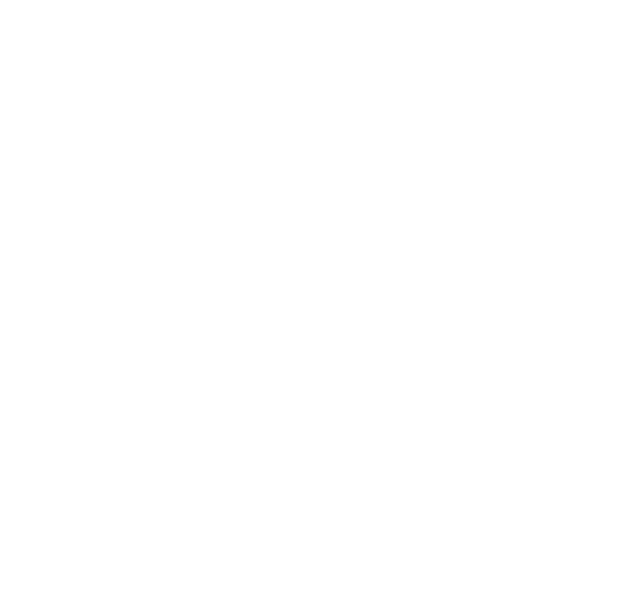
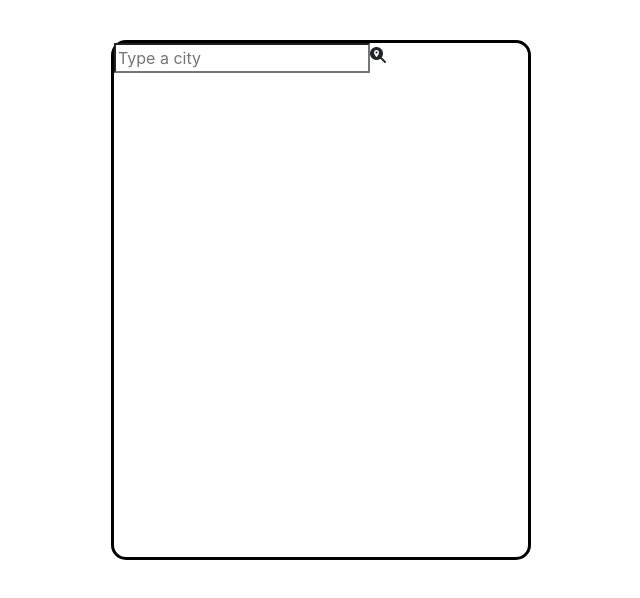
Before and after one commit to Solymaz/Vanilla-project, a plain HTML site: page index.html in a window 1280 px wide. Shown: the whole page, without its empty margins (319-959 px from the left). Drawn offline with nearby package versions, Linux system fonts and the light colour scheme.

Commit message:
added the search box

```diff
--- a/index.html
+++ b/index.html
@@ -10,11 +10,28 @@
       integrity="sha384-TX8t27EcRE3e/ihU7zmQxVncDAy5uIKz4rEkgIXeMed4M0jlfIDPvg6uqKI2xXr2"
       crossorigin="anonymous"
     />
+    <meta
+      name="viewport"
+      content="width=device-width, initial-scale=1, maximum-scale=1, user-scalable=no"
+    />
+    <script
+      src="https://kit.fontawesome.com/38ad0fa815.js"
+      crossorigin="anonymous"
+    ></script>
     <script src="https://cdn.jsdelivr.net/npm/axios/dist/axios.min.js"></script>
     <link rel="stylesheet" href="style.css" />
   </head>
   <body>
-    <div class="container"></div>
+    <div class="container">
+      <div class="row">
+        <div class="col-xs-6">
+          <form action="#">
+            <input type="search" placeholder="Type a city" autocomplete="off" />
+          </form>
+        </div>
+        <div class="col-xs-6"><i class="fas fa-search-location"></i></div>
+      </div>
+    </div>
     <script src="app.js"></script>
   </body>
 </html>
--- a/style.css
+++ b/style.css
@@ -0,0 +1,7 @@
+.container {
+  max-width: 420px;
+  height: 520px;
+  margin: 40px auto;
+  border-radius: 15px;
+  border: solid black;
+}
```
